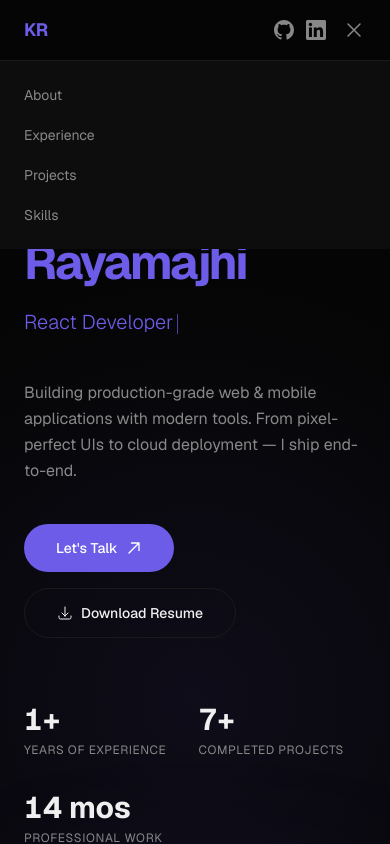
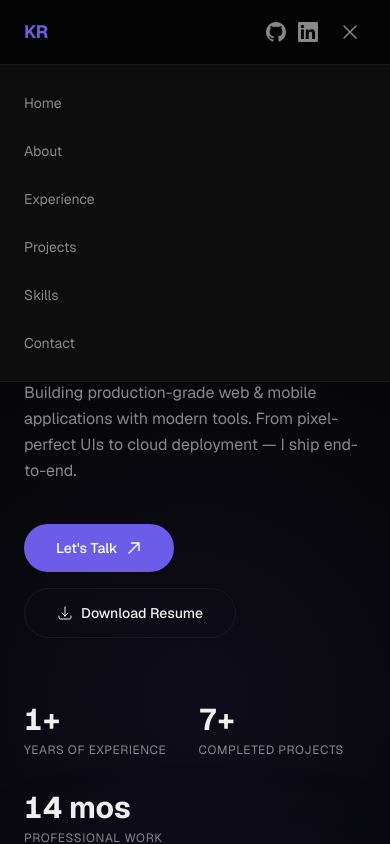
Before and after one commit to echokarun/portfolio, a Next.js app: page / in a window 390 px wide. Both pictures are taken after a click on the button "Open menu". Shown: the top 844 px of the page. Built offline with nearby package versions, Linux system fonts and the light colour scheme.

Commit message:
remove the apos thing and also make the hamburger to work on mobile

```diff
--- a/src/components/Footer.tsx
+++ b/src/components/Footer.tsx
@@ -18,7 +18,7 @@ export default function Footer() {
           </h2>
           <p className="text-muted max-w-lg mb-10 text-sm md:text-base leading-relaxed">
             Currently available for freelance and full-time opportunities.
-            Feel free to reach out if you&apos;d like to work together.
+            Feel free to reach out if you'd like to work together.
           </p>
 
           <motion.a
--- a/src/components/Hero.tsx
+++ b/src/components/Hero.tsx
@@ -147,7 +147,7 @@ export default function Hero() {
               >
                 <h1 className="text-5xl sm:text-6xl md:text-7xl lg:text-8xl font-bold tracking-tighter leading-[0.9] mb-6">
                   <span className="block text-muted text-lg sm:text-xl font-normal tracking-normal mb-2">
-                    Hi, I&apos;m
+                    Hi, I'm
                   </span>
                   Karun
                   <br />
@@ -186,7 +186,7 @@ export default function Hero() {
                   href="mailto:rayamajhikarun@gmail.com"
                   className="inline-flex items-center gap-2 px-8 py-3.5 rounded-full bg-accent text-white font-medium text-sm hover:bg-accent/90 transition-colors"
                 >
-                  Let&apos;s Talk
+                  Let's Talk
                   <svg className="size-4" fill="none" viewBox="0 0 24 24" strokeWidth={2} stroke="currentColor">
                     <title>Email icon</title>
                     <path strokeLinecap="round" strokeLinejoin="round" d="M4.5 19.5l15-15m0 0H8.25m11.25 0v11.25" />
--- a/src/components/Navbar.tsx
+++ b/src/components/Navbar.tsx
@@ -1,13 +1,15 @@
 "use client";
 
-import { AnimatePresence, motion } from "framer-motion";
-import { useEffect, useState } from "react";
+import { useState, useEffect, useCallback } from "react";
+import { motion, AnimatePresence } from "framer-motion";
 
 const sections = [
+  { label: "Home", href: "#", id: "" },
   { label: "About", href: "#about", id: "about" },
   { label: "Experience", href: "#experience", id: "experience" },
   { label: "Projects", href: "#projects", id: "projects" },
   { label: "Skills", href: "#skills", id: "skills" },
+  { label: "Contact", href: "#contact", id: "contact" },
 ];
 
 const socials = [
@@ -15,8 +17,7 @@ const socials = [
     label: "GitHub",
     href: "https://github.com/echokarun",
     icon: (
-      <svg className="size-5" fill="currentColor" viewBox="0 0 24 24" aria-label="GitHub" role="img">
-        <title>GitHub</title>
+      <svg className="size-5" fill="currentColor" viewBox="0 0 24 24">
         <path d="M12 0c-6.626 0-12 5.373-12 12 0 5.302 3.438 9.8 8.207 11.387.599.111.793-.261.793-.577v-2.234c-3.338.726-4.033-1.416-4.033-1.416-.546-1.387-1.333-1.756-1.333-1.756-1.089-.745.083-.729.083-.729 1.205.084 1.839 1.237 1.839 1.237 1.07 1.834 2.807 1.304 3.492.997.107-.775.418-1.305.762-1.604-2.665-.305-5.467-1.334-5.467-5.931 0-1.311.469-2.381 1.236-3.221-.124-.303-.535-1.524.117-3.176 0 0 1.008-.322 3.301 1.23.957-.266 1.983-.399 3.003-.404 1.02.005 2.047.138 3.006.404 2.291-1.552 3.297-1.23 3.297-1.23.653 1.653.242 2.874.118 3.176.77.84 1.235 1.911 1.235 3.221 0 4.609-2.807 5.624-5.479 5.921.43.372.823 1.102.823 2.222v3.293c0 .319.192.694.801.576 4.765-1.589 8.199-6.086 8.199-11.386 0-6.627-5.373-12-12-12z" />
       </svg>
     ),
@@ -25,8 +26,7 @@ const socials = [
     label: "LinkedIn",
     href: "https://www.linkedin.com/in/karun-rayamajhi-b0293932a/",
     icon: (
-      <svg className="size-5" fill="currentColor" viewBox="0 0 24 24" aria-label="LinkedIn" role="img">
-        <title>LinkedIn</title>
+      <svg className="size-5" fill="currentColor" viewBox="0 0 24 24">
         <path d="M20.447 20.452h-3.554v-5.569c0-1.328-.027-3.037-1.852-3.037-1.853 0-2.136 1.445-2.136 2.939v5.667H9.351V9h3.414v1.561h.046c.477-.9 1.637-1.85 3.37-1.85 3.601 0 4.267 2.37 4.267 5.455v6.286zM5.337 7.433c-1.144 0-2.063-.926-2.063-2.065 0-1.138.92-2.063 2.063-2.063 1.14 0 2.064.925 2.064 2.063 0 1.139-.925 2.065-2.064 2.065zm1.782 13.019H3.555V9h3.564v11.452zM22.225 0H1.771C.792 0 0 .774 0 1.729v20.542C0 23.227.792 24 1.771 24h20.451C23.2 24 24 23.227 24 22.271V1.729C24 .774 23.2 0 22.222 0h.003z" />
       </svg>
     ),
@@ -46,7 +46,7 @@ export default function Navbar() {
       let minDist = Infinity;
 
       for (const s of sections) {
-        if (s.id === "") continue;
+        if (!s.id) continue;
         const el = document.getElementById(s.id);
         if (el) {
           const rect = el.getBoundingClientRect();
@@ -68,6 +68,19 @@ export default function Navbar() {
     handleScroll();
     window.addEventListener("scroll", handleScroll, { passive: true });
     return () => window.removeEventListener("scroll", handleScroll);
+  }, []);
+
+  const handleMobileClick = useCallback((href: string) => {
+    setMobileOpen(false);
+    if (href === "#") {
+      window.scrollTo({ top: 0, behavior: "smooth" });
+      return;
+    }
+    const id = href.replace("#", "");
+    const el = document.getElementById(id);
+    if (el) {
+      el.scrollIntoView({ behavior: "smooth" });
+    }
   }, []);
 
   return (
@@ -129,11 +142,15 @@ export default function Navbar() {
         animate={{ y: 0, opacity: 1 }}
         transition={{ duration: 0.5, delay: 0.1 }}
         className={`fixed top-0 left-0 right-0 z-50 lg:hidden transition-all duration-300 ${
-          scrolled ? "bg-background/80 backdrop-blur-xl border-b border-border" : ""
+          scrolled || mobileOpen ? "bg-background/90 backdrop-blur-xl border-b border-border" : ""
         }`}
       >
         <div className="flex items-center justify-between px-6 py-4">
-          <a href="#home" className="text-lg font-bold tracking-tight">
+          <a
+            href="#"
+            onClick={(e) => { e.preventDefault(); window.scrollTo({ top: 0, behavior: "smooth" }); }}
+            className="text-lg font-bold tracking-tight"
+          >
             <motion.span whileHover={{ scale: 1.05 }} className="inline-block text-accent">
               KR
             </motion.span>
@@ -153,19 +170,16 @@ export default function Navbar() {
               </a>
             ))}
             <button
-              type="button"
-              onClick={() => setMobileOpen(!mobileOpen)}
-              className="text-muted hover:text-foreground transition-colors ml-1"
-              aria-label="Toggle menu"
+              onClick={() => setMobileOpen((prev) => !prev)}
+              className="text-muted hover:text-foreground transition-colors ml-1 p-1"
+              aria-label={mobileOpen ? "Close menu" : "Open menu"}
             >
               {mobileOpen ? (
-                <svg className="size-6" fill="none" viewBox="0 0 24 24" strokeWidth={1.5} stroke="currentColor" aria-hidden="false" role="img">
-                  <title>Close menu</title>
+                <svg className="size-6" fill="none" viewBox="0 0 24 24" strokeWidth={1.5} stroke="currentColor">
                   <path strokeLinecap="round" strokeLinejoin="round" d="M6 18L18 6M6 6l12 12" />
                 </svg>
               ) : (
-                <svg className="size-6" fill="none" viewBox="0 0 24 24" strokeWidth={1.5} stroke="currentColor" aria-hidden="false" role="img">
-                  <title>Open menu</title>
+                <svg className="size-6" fill="none" viewBox="0 0 24 24" strokeWidth={1.5} stroke="currentColor">
                   <path strokeLinecap="round" strokeLinejoin="round" d="M3.75 6.75h16.5M3.75 12h16.5m-16.5 5.25h16.5" />
                 </svg>
               )}
@@ -179,21 +193,21 @@ export default function Navbar() {
               initial={{ opacity: 0, height: 0 }}
               animate={{ opacity: 1, height: "auto" }}
               exit={{ opacity: 0, height: 0 }}
+              transition={{ duration: 0.2 }}
               className="bg-card border-t border-border overflow-hidden"
             >
               <div className="flex flex-col px-6 py-4 gap-1">
                 {sections.map((s, i) => (
-                  <motion.a
+                  <motion.button
                     key={s.id}
-                    href={s.href}
-                    onClick={() => setMobileOpen(false)}
+                    onClick={() => handleMobileClick(s.href)}
                     initial={{ x: -10, opacity: 0 }}
                     animate={{ x: 0, opacity: 1 }}
                     transition={{ delay: i * 0.05 }}
-                    className="text-sm text-muted hover:text-foreground transition-colors py-2"
+                    className="text-left text-sm text-muted hover:text-foreground transition-colors py-3 w-full"
                   >
                     {s.label}
-                  </motion.a>
+                  </motion.button>
                 ))}
               </div>
             </motion.div>
--- a/src/components/Summary.tsx
+++ b/src/components/Summary.tsx
@@ -30,8 +30,8 @@ export default function Summary() {
             className="space-y-5 text-base md:text-lg leading-relaxed text-muted"
           >
             {[
-              "Hi, I&apos;m Karun. A Frontend Developer with hands-on experience building and deploying production-grade web and mobile applications. Proficient in React, TypeScript, Next.js, and React Native, with practical DevOps experience spanning Docker, Nginx, CI/CD pipelines, and self-hosted VPS infrastructure.",
-              "I&apos;m comfortable working across the full delivery lifecycle — from pixel-perfect UI development to cloud deployment — and actively expanding into full stack engineering. Currently learning Express.js and backend architecture.",
+              "Hi, I'm Karun. A Frontend Developer with hands-on experience building and deploying production-grade web and mobile applications. Proficient in React, TypeScript, Next.js, and React Native, with practical DevOps experience spanning Docker, Nginx, CI/CD pipelines, and self-hosted VPS infrastructure.",
+              "I'm comfortable working across the full delivery lifecycle — from pixel-perfect UI development to cloud deployment — and actively expanding into full stack engineering. Currently learning Express.js and backend architecture.",
               "Known for writing clean, well-structured code with proper file/folder conventions, and for applying security awareness in production environments.",
             ].map((text, i) => (
               <motion.p key={text} custom={i} variants={stagger}>
```
